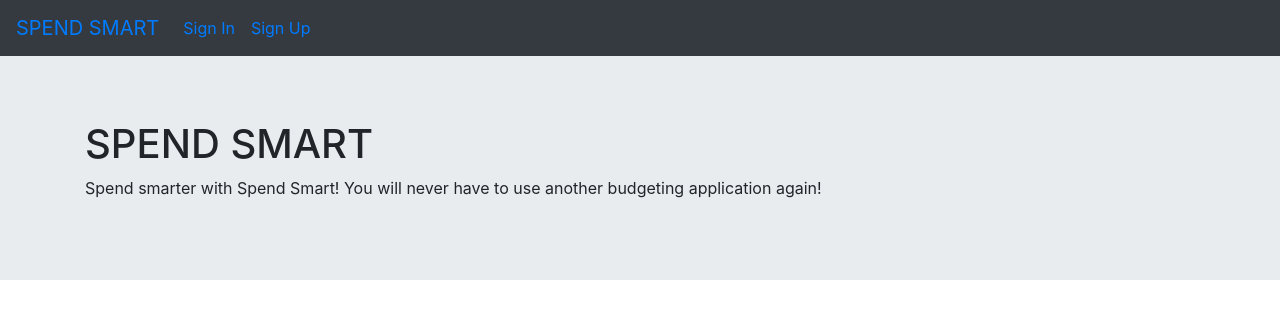
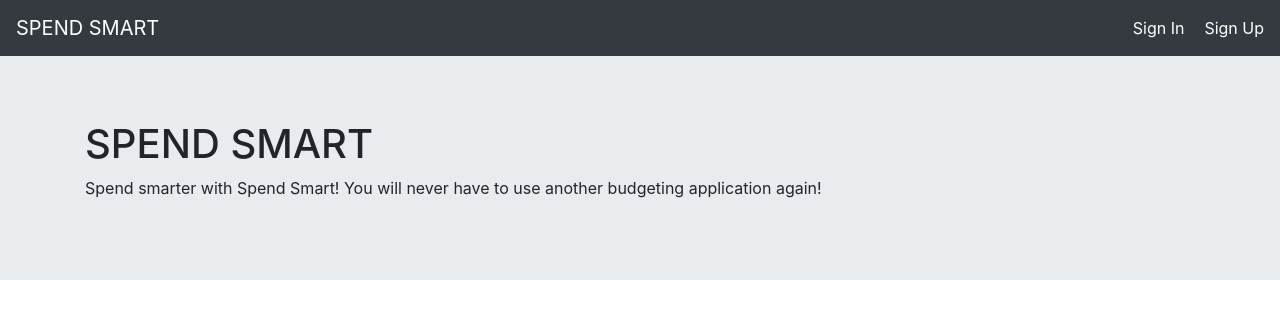
Before and after one commit to isaacgarza/spend-smart, a React (Create React App) app in the folder client/: page / in a window 1280 px wide. Shown: the top 318 px of the page. Built offline with nearby package versions, Linux system fonts and the light colour scheme.

Commit message:
GH-30: restyling nav links

```diff
--- a/client/src/components/NavHeader.jsx
+++ b/client/src/components/NavHeader.jsx
@@ -1,29 +1,38 @@
 import React from "react";
 import { Link } from "react-router-dom";
-import { Navbar, Nav } from "react-bootstrap";
+import { Navbar } from "react-bootstrap";
+import styled from 'styled-components';
 
+const NavContainer = styled.div`
+  .title {
+    color: white;
+  }
+  .links {
+    padding-left: 20px;
+  }
+`;
 export default function NavHeader() {
   return (
+    <NavContainer>
       <Navbar
         collapseOnSelect="collapseOnSelect"
         expand="lg"
         bg="dark"
         variant="dark"
       >
-      <Navbar.Brand>
-        <Link to="/">SPEND SMART</Link>
+        <Navbar.Brand >
+          <Link className="title" to="/">SPEND SMART</Link>
         </Navbar.Brand>
         <Navbar.Toggle aria-controls="responsive-navbar-nav" />
-      <Navbar.Collapse id="responsive-navbar-nav">
-        <Nav className="mr-auto">
-          <Nav.Link>
+        <Navbar.Collapse className="justify-content-end" id="responsive-navbar-nav">
+            <Navbar.Text className="links">
               <Link to="/sign-in">Sign In</Link>
-          </Nav.Link>
-          <Nav.Link>
+            </Navbar.Text>
+            <Navbar.Text className="links">
               <Link to="/sign-up">Sign Up</Link>
-          </Nav.Link>
-        </Nav>
+            </Navbar.Text>
         </Navbar.Collapse>
       </Navbar>
+    </NavContainer>
   );
 }
```
Lines whose indentation alone changed are shown as unchanged.
